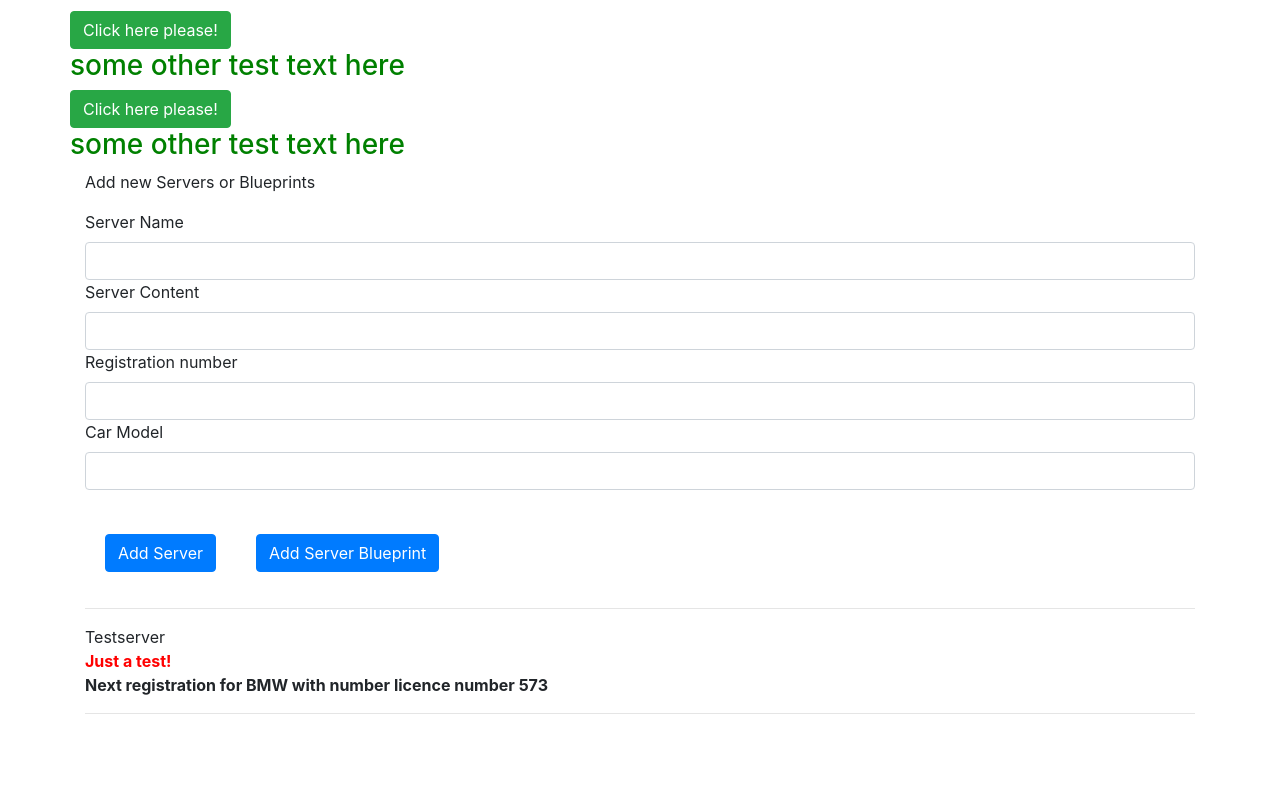
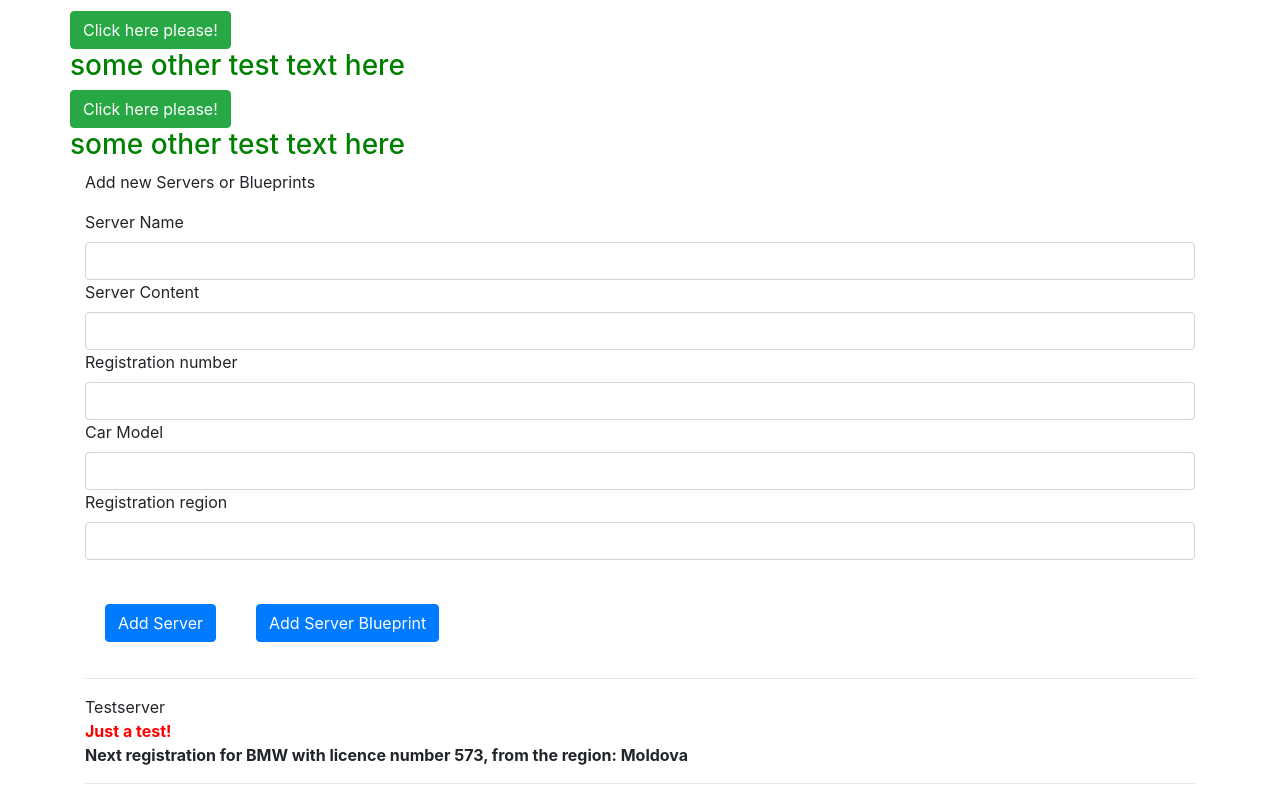
Before and after one commit to iliebostan94/my-first-angular-project, an Angular app: page / in a window 1280 px wide. Shown: the part 911-1711 px from the top of the page. Before the commit the page ends 1641 px from the top, so only its background shows below. Built offline with nearby package versions, Linux system fonts and the light colour scheme.

Commit message:
git commit fix bug which didn't display my registration number and added a region input

```diff
--- a/src/app/app.component.ts
+++ b/src/app/app.component.ts
@@ -7,26 +7,30 @@ import { Component } from '@angular/core';
   styles: [ ' h1{ color: red;}  ' ]
 })
 export class AppComponent {
-  serverElements = [{type: 'server', name: 'Testserver', content: 'Just a test!', registration: '573', model: 'BMW'}];
+  serverElements = [{type: 'server', name: 'Testserver', content: 'Just a test!', registration: '573', model: 'BMW', region: 'Moldova'}];
    // regDetails = [{type: 'server', registration: 'GWF573', model: 'BMW'}];
 
-   onServerAdded(serverData: {serverName: string, serverContent: string, serverRegistr: string, serverModel: string}) {
+   onServerAdded(serverData: {serverName: string, serverContent: string, serverRegistration: string,
+     serverModel: string, serverRegion: string}) {
     this.serverElements.push({
       type: 'server',
       name: serverData.serverName,
       content: serverData.serverContent,
-      registration: serverData.serverRegistr,
-      model: serverData.serverModel
+      registration: serverData.serverRegistration,
+      model: serverData.serverModel,
+      region: serverData.serverRegion
     });
   }
 
-  onBlueprintAdded(blueprintData: {serverName: string, serverContent: string, serverRegistr: string, serverModel: string}) {
+  onBlueprintAdded(blueprintData: {serverName: string, serverContent: string, serverRegistration: string,
+     serverModel: string, serverRegion: string}) {
     this.serverElements.push({
       type: 'blueprint',
       name: blueprintData.serverName,
       content: blueprintData.serverContent,
-      registration: blueprintData.serverRegistr,
-      model: blueprintData.serverModel
+      registration: blueprintData.serverRegistration,
+      model: blueprintData.serverModel,
+      region: blueprintData.serverRegion
     });
   }
 
--- a/src/app/cockpit/cockpit.component.html
+++ b/src/app/cockpit/cockpit.component.html
@@ -9,6 +9,8 @@
         <input type="text" class="form-control" [(ngModel)]="newServerRegistration">
         <label>Car Model</label>
         <input type="text" class="form-control" [(ngModel)]="newServerModel">
+        <label>Registration region</label>
+        <input type="text" class="form-control" [(ngModel)]="newServerRegion">
 
         <br>
         <button type="button" class="btn btn-primary" style="margin: 20px;" (click)="onAddServer()">Add Server</button>
--- a/src/app/cockpit/cockpit.component.ts
+++ b/src/app/cockpit/cockpit.component.ts
@@ -9,13 +9,14 @@ import { Component, OnInit, EventEmitter, Output } from '@angular/core';
 export class CockpitComponent implements OnInit {
   // tslint:disable-next-line:max-line-length
   @Output() serverCreated = new EventEmitter<{serverName: string, serverContent: string,
-     serverRegistration: string, serverModel: string}>();
+    serverModel: string, serverRegistration: string, serverRegion: string}>();
   @Output() blueprintCreated = new EventEmitter<{serverName: string, serverContent: string,
-     serverRegistration: string, serverModel: string}>();
+    serverModel: string, serverRegistration: string, serverRegion: string}>();
   newServerName = '';
   newServerContent = '';
   newServerRegistration = '';
   newServerModel = '';
+  newServerRegion = '';
 
   constructor() { }
 
@@ -24,12 +25,12 @@ export class CockpitComponent implements OnInit {
 
   onAddServer() {
    this.serverCreated.emit({serverName: this.newServerName, serverContent: this.newServerContent,
-     serverRegistration: this.newServerRegistration, serverModel: this.newServerModel});
+    serverModel: this.newServerModel, serverRegistration: this.newServerRegistration, serverRegion: this.newServerRegion});
   }
 
   onAddBlueprint() {
   this.blueprintCreated.emit({ serverName: this.newServerName, serverContent: this.newServerContent,
-    serverRegistration: this.newServerRegistration, serverModel: this.newServerModel});
+    serverModel: this.newServerModel, serverRegistration: this.newServerRegistration, serverRegion: this.newServerRegion});
   }
 
 }
--- a/src/app/server-element/server-element.component.html
+++ b/src/app/server-element/server-element.component.html
@@ -5,7 +5,8 @@
             <strong *ngIf="element.type === 'server'" style="color: red;">{{ element.content }}</strong>
             <em *ngIf="element.type === 'blueprint'">{{ element.content }}</em>
             <br>
-            <strong>Next registration for {{element.model}} with number licence number {{element.registration}}</strong>
+            <strong>Next registration for {{element.model}} with licence number {{element.registration}},
+                from the region: {{element.region}}</strong>
 
         </p>
         <hr>
--- a/src/app/server-element/server-element.component.ts
+++ b/src/app/server-element/server-element.component.ts
@@ -6,7 +6,7 @@ import { Component, OnInit, Input } from '@angular/core';
   styleUrls: ['./server-element.component.css']
 })
 export class ServerElementComponent implements OnInit {
-  @Input() element: {type: string, name: string, content: string, registration: string, model: string};
+  @Input() element: {type: string, name: string, content: string, model: string, registration: string, region: string};
  // @Input() anotherElement: {type: string, registration: number, model: string};
 
   constructor() { }
```
